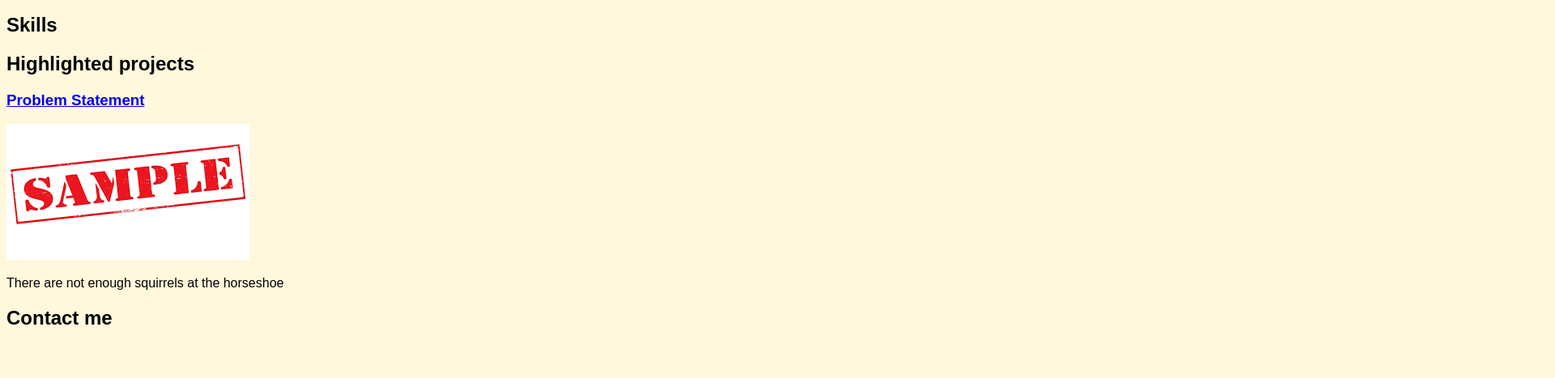
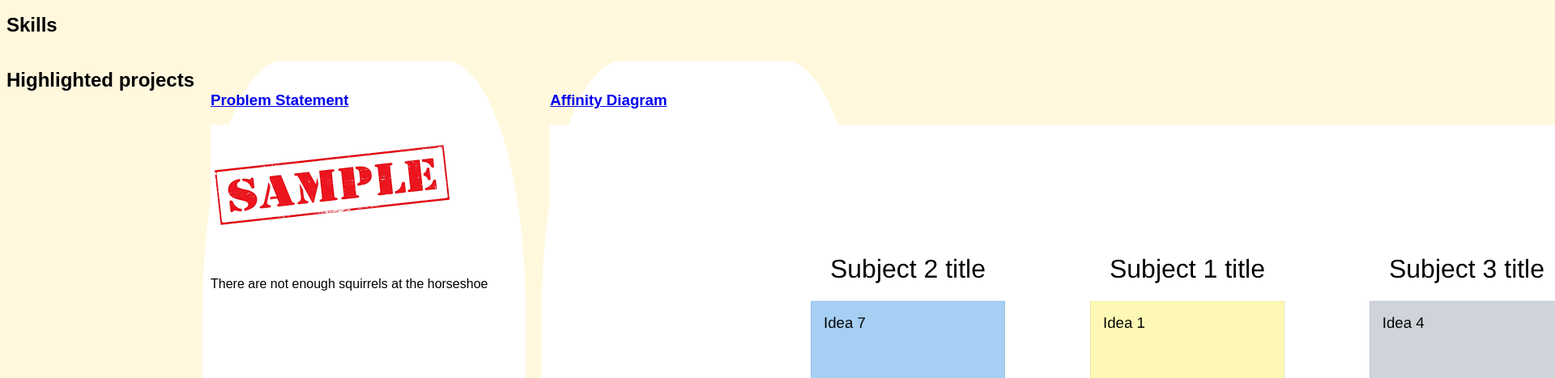
Before and after one commit to CSE-baileyrt/CSE-baileyrt.github.io, a plain HTML site: page index.html in a window 1280 px wide. Shown: the part 149-616 px from the top of the page at 81% size, 1920 px wide, since content can reach past the window. Drawn offline with Linux system fonts and the light colour scheme.

Commit message:
adding affinity diagram components

```diff
--- a/index.html
+++ b/index.html
@@ -27,6 +27,18 @@
         <p>There are not enough squirrels at the horseshoe</p>
       </section>
 
+      <!--Affinity Diagram Assignment -->
+      <section class="project">
+        <a href="files/affinity_doc.pdf">
+          <h3>Affinity Diagram</h3>
+        </a>
+        <a href="files/affinity_doc.pdf">
+          <img src="images/aff_diagram.png">
+        </a>
+        <p>Here is my affinity diagram</p>
+      </section>
+
+
     </div>
     <div class="contact">
         <h2>Contact me</h2>
--- a/styles.css
+++ b/styles.css
@@ -6,3 +6,14 @@ h1 {
 	color: darkslategrey;
 	text-align: center;
 }
+.projects {
+	display:flex;
+	flex-wrap:wrap;
+}
+.project {
+    width: 30%;
+    margin: 10px;
+    padding: 20px 10px;
+    background: white;  /* pick a color */
+    border-radius: 25%;
+}
```
